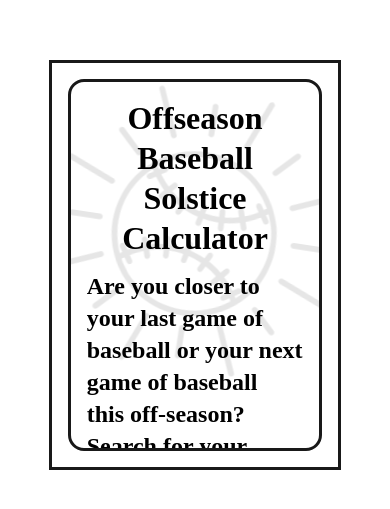
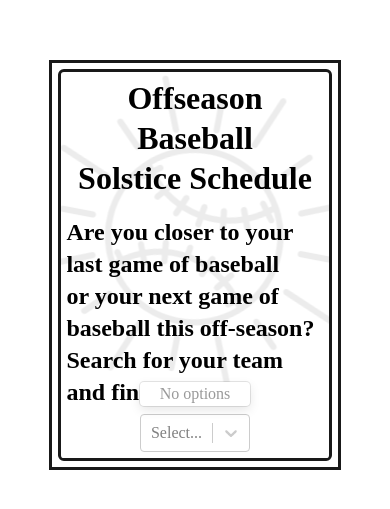
Before and after one commit to nyssajayne/baseball-solstice, a React (Vite) app: page / in a window 390 px wide. Shown: the part 157-666 px from the top of the page. Built offline with nearby package versions, Linux system fonts and the light colour scheme; no server answers; a web font is replaced by a local one.

Commit message:
feat: refactor into baseball cards

```diff
--- a/index.html
+++ b/index.html
@@ -4,7 +4,7 @@
     <meta charset="UTF-8" />
     <link rel="icon" type="image/png" href="/favicon.png" />
     <meta name="viewport" content="width=device-width, initial-scale=1.0" />
-    <title>Vite + React + TS</title>
+    <title>Offseason Baseball Solstice Schedule</title>
   </head>
   <body>
     <div id="root"></div>
--- a/src/App.module.css
+++ b/src/App.module.css
@@ -1,31 +1,80 @@
-.card {
-  border: 3px solid #191919;
-  container-type: inline-size;
+@import url('./components/Teams.module.css');
+
+.cardWrapper {
   height: calc(75vw / (2.5 / 3.5));
   max-height: calc(100vh - 1rem);
   max-width: calc((100vh - 1rem) * (2.5 / 3.5));
-  padding: 1rem;
-  width:75vw
+  position: relative;
+  width:75vw;
+  container-type: inline-size;
+
+  & >:first-child {
+    border: 3px solid #191919;
+  }
+
+  & >:last-child {
+    background-color: var(--primary-color);
+    transform: rotateY(-180deg);
+  }
+}
+
+.card {
+  backface-visibility: hidden;
+  height: 100%;
+  left: 0;
+  padding: 2cqw;
+
+  top: 0;
+  transform-style: preserve-3d;
+  transition: transform 1s ease-out;
+  width: 100%;
+}
+
+.showTeam.cardWrapper {
+  & >:first-child {
+    transform: rotateY(-180deg);
+  }
+
+  & >:last-child {
+    position: absolute;
+    transform: rotateY(0deg);
+  }
 }
 
 .h1 {
   font-family: "Shrikhand", serif;
-  font-size: 3rem;
-  padding: 0 0 .75rem;
   text-align: center;
 }
 
 .innerCard {
-  border: 3px solid #191919;
-  border-radius: 1rem;
+  align-items: center;
+  border-radius: 2cqw;
   display: flex;
   flex-direction: column;
   height: 100%;
   justify-content: space-between;
   overflow: hidden;
-  padding: 1rem;
   position: relative;
   width: 100%;
+}
+
+.sideOne {
+  border: 3px solid #191919;
+  padding: 2cqw;
+
+  .logoWrapper {
+    left: 50%;
+    position: absolute;
+    opacity: .075;
+    top: -10%;
+    transform: translate(-50%, 0);
+    width: 150%;
+    z-index: -1;
+  }
+
+  .h1 {
+    padding: 0 0 .75rem;
+  }
 
   @container (min-width: 391px) {
     .h1 {
@@ -36,9 +85,9 @@
     .h2Wrapper {
       background-color: #ffffff;
       border: 3px solid #191919;
-      padding: 1rem;
+      padding: 1cqh;
       text-align: center;
-      transform: skew(7.5deg, -7.5deg) translate(-25%, -30%);
+      transform: skew(7.5deg, -7.5deg);
       transform-origin: center center;
       width: 200%;
 
@@ -50,12 +99,16 @@
     }
 
     .select {
-      [class$="-singleValue"] div {
-        padding: 1rem;
+      width: 100%;
+
+      * {
+        line-height: calc(1em + 0.5rem);
       }
 
       [class$="-singleValue"], [class$="-placeholder"] {
+        color: #191919;
         font-size: 4.75cqw;
+        padding: 2cqw;
       }
     }
   }
@@ -68,38 +121,45 @@
   }
 }
 
-.logoWrapper {
-  left: 50%;
-  position: absolute;
-  opacity: .1;
-  top: -10%;
-  transform: translate(-50%, 0);
-  width: 150%;
-  z-index: -1;
+.sideTwo {
+  background-color: #ffffff;
+  padding: 0 0 2cqw;
+
+  .headerWrapper {
+    align-items: center;
+    border: 3px solid var(--primary-color);
+    border-width: 0 0 3px;
+    display: flex;
+    width: 100%;
   }
 
-/*.wrapper {
-  max-width: 100vw;
-  padding: 1rem;
-  text-align: center;
-  transition: height .3s ease-out;
-  width: 1024px;
+  .logoWrapper {
+    border: 3px solid var(--primary-color);
+    border-width: 0 3px 0 0;
+    width: 12cqw;
   }
 
+  .titleWrapper {
+    flex-grow: 1;
+
     .h1 {
-  font-family: "Shrikhand", serif;
-  font-size: 3rem;
-  padding: 0 0 .75rem;
+      font-size: 4cqw;
+    }
   }
 
-.h2 {
-  font-size: 1.5rem;
-  font-weight: 200;
-  padding: 0 0 3rem;
-  transition: height .1s ease-out, opacity .1s ease-out, padding .1s ease-out;
+  .clearTeam {
+    background-color: var(--secondary-color);
+    border: 0;
+    padding: 2cqw;
+    width: calc(100% - 4cqw);
+
+    &:hover {
+      cursor: pointer;
+    }
+  }
 }
 
-.explainer {
+/*.explainer {
   height: 0;
   padding: 3rem 0 0;
   opacity: 0;
--- a/src/App.tsx
+++ b/src/App.tsx
@@ -47,12 +47,13 @@ function App() {
   }, []);
 
   return (
+    <div className={showTeam ? `${classes.cardWrapper} ${classes.showTeam} ${classes[showTeam.codeName]}` : `${classes.cardWrapper}`}>
       <div className={classes.card}>
-      <div className={classes.innerCard}>
+        <div className={`${classes.innerCard} ${classes.sideOne}`}>
           <div className={classes.logoWrapper}>
             <Logo />
           </div>
-        <h1 className={classes.h1}>Offseason Baseball Solstice Calculator</h1>
+          <h1 className={classes.h1}>Offseason Baseball Solstice Schedule</h1>
           <div className={classes.h2Wrapper}>
             <h2 className={classes.h2}>Are you closer to your last game of baseball or your next game of baseball this off-season?<br />
                  Search for your team and find out!</h2>
@@ -63,19 +64,25 @@ function App() {
             isClearable={true}
             menuPlacement='top'
             onChange={handleSearchValue}
-          options={selectOptions} />
+            options={selectOptions}
+            menuIsOpen={true} />
         </div>
       </div>
-    // <div className={showTeam ? `${classes.showTeam} ${classes.wrapper}` : `${classes.wrapper}`}>
-    //   <header>
-    //     <Logo />
-    //     <h1 className={classes.h1}>Offseason Baseball Solstice Calculator</h1>
-    //     <h2  className={classes.h2}>Are you closer to your last game of baseball or your next game of baseball this off-season?<br />
-    //           Search for your team and find out!</h2>
-    //   </header>
-
-    //   <Select options={selectOptions} onChange={handleSearchValue} isClearable={true} />
-
+      <div className={classes.card}>
+        <div className={`${classes.innerCard} ${classes.sideTwo}`}>
+          <div className={classes.headerWrapper}>
+            <div className={classes.logoWrapper}>
+              <Logo />
+            </div>
+            <div className={classes.titleWrapper}>
+              <h1 className={classes.h1}>Offseason Baseball Solstice Schedule</h1>
+            </div>
+          </div>
+          {showTeam && <Diamond key={`diamond-${showTeam.id}`} solstice={showTeam}/>}
+          <button className={classes.clearTeam} onClick={() => setShowTeam(undefined)}>See Another Team</button>
+        </div>
+      </div>
+    </div>
     //   {showTeam && <Diamond key={`diamond-${showTeam.id}`} solstice={showTeam}/>}
 
     //   <div className={showTeam ? `${classes.showTeam} ${classes.explainer}` : `${classes.explainer}`}>
--- a/src/components/Diamond.module.css
+++ b/src/components/Diamond.module.css
@@ -1,11 +1,11 @@
 @import url('Teams.module.css');
 
 :root {
-	--animation-speed: 12s;
-	--firstBase-animation-delay: 2.85s;
-	--secondBase-animation-delay: 5.85s;
-	--thirdBase-animation-delay: 8.85s;
-	--homeBase-animation-delay: 11.85s;
+	--animation-speed: 4s;
+	--firstBase-animation-delay: 1.1s;
+	--secondBase-animation-delay: 3.1s;
+	--thirdBase-animation-delay: 5.1s;
+	--homeBase-animation-delay: 7.1s;
 	--offset-amount: 0;
 	--stroke-amount: 0;
 }
@@ -14,12 +14,12 @@
 	align-items: center;
 	animation: foldDown 1s .3s ease-out forwards;
 	display: flex;
-	flex-wrap: wrap;
-	gap: 1rem;
+	flex-direction: column;
+	flex-grow: 1;
 	height: 0;
-	margin: auto;
 	max-width: 100%;
 	opacity: 0;
+	padding: 2cqw;
 	width: 860px;
 }
 
@@ -38,12 +38,12 @@
   }
 }
 
-
 .diamond {
+	border: 3px solid var(--primary-color);
 	display: inline-block;
-	margin: 3rem auto 0;
+	padding: 2cqw;
 	position: relative;
-	width: 320px;
+	width: 100%;
 
 	& > svg {
 		height: auto;
@@ -96,9 +96,16 @@
 }
 
 .reading {
-	display: inline-block;
+	display: flex;
+	flex-direction: column;
 	flex-grow: 1;
+	padding: 2cqw 0 0;
 	text-align: left;
+	width: 100%;
+
+	h3 {
+		font-size: 4.5cqw;
+	}
 }
 
 .bold {
@@ -125,17 +132,3 @@
 		stroke-width: 20px;
 	}
 }
-
-@media screen and (max-width: 499px) {
-	.diamond {
-		margin: 2rem auto 0;
-	}
-
-	.reading {
-		text-align: center;
-
-		p span {
-			display: block;
-		}
-	}
-}
--- a/src/index.css
+++ b/src/index.css
@@ -10,7 +10,7 @@
 }
 
 * {
-  line-height: calc(1em + 0.5rem);
+  line-height: 0;
   margin: 0;
 }
 
@@ -38,7 +38,8 @@ input, button, textarea, select {
   font: inherit;
 }
 
-p, h1, h2, h3, h4, h5, h6 {
+p, h1, h2, h3, h4, h5, h6, button {
+  line-height: calc(1em + 0.5rem);
   overflow-wrap: break-word;
 }
 
--- a/src/js/solstice.d.ts
+++ b/src/js/solstice.d.ts
@@ -1,7 +1,8 @@
 export interface Team {
 	id: number;
 	name: string,
-	codeName: string
+	codeName: string,
+	clubName: string
 }
 
 interface Game {
--- a/src/js/solstice.ts
+++ b/src/js/solstice.ts
@@ -95,7 +95,7 @@ const getMLBTeams = () => {
     .then((json) => {
       const { teams } = json;
 
-      let nameAndId = teams.map((team: { id: number, name: string}) => {
+      let nameAndId = teams.map((team: { id: number, name: string, clubName: string }) => {
         const splitName = team.name.split(" ");
 
         let codeName = splitName.map((name, index) => {
@@ -108,7 +108,7 @@ const getMLBTeams = () => {
           return newName;
         }).join("").replace(/\./, "");
 
-        return { id: team.id, name: team.name, codeName };
+        return { id: team.id, name: team.name, codeName, clubName: team.clubName };
       });
 
       resolve(nameAndId);
```
Also changed, not shown: src/components/Diamond.tsx (+19 -11 lines). Lines whose indentation alone changed are shown as unchanged.
